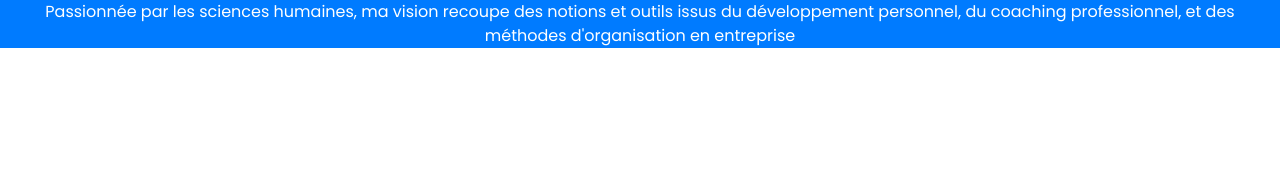
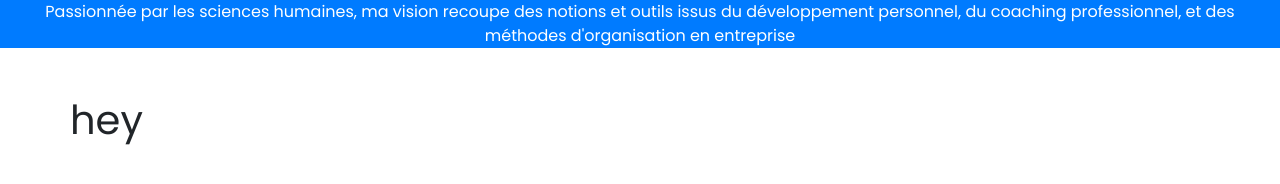
Before and after one commit to OrgaEvolutions/Nathoup.github.io, a Jekyll site: the page built from index.html, in a window 1280 px wide. Shown: the part 136-320 px from the top of the page. Built offline with Jekyll 4.4.1, drawn with Linux system fonts in a browser that asks for light colours; nearby versions of some CDN libraries; some web fonts are replaced.

Commit message:
Update index.html

```diff
--- a/index.html
+++ b/index.html
@@ -7,6 +7,7 @@ intro_large: Passionnée par les sciences humaines, ma vision recoupe des notion
 
 <div class="row">
 	<div class="card-columns">
+		<h1>hey</h1>
 		{% for tag in site.tags %}
 			{% assign t = tag | first %}
 		  	{% assign articles = tag | last %}
```
